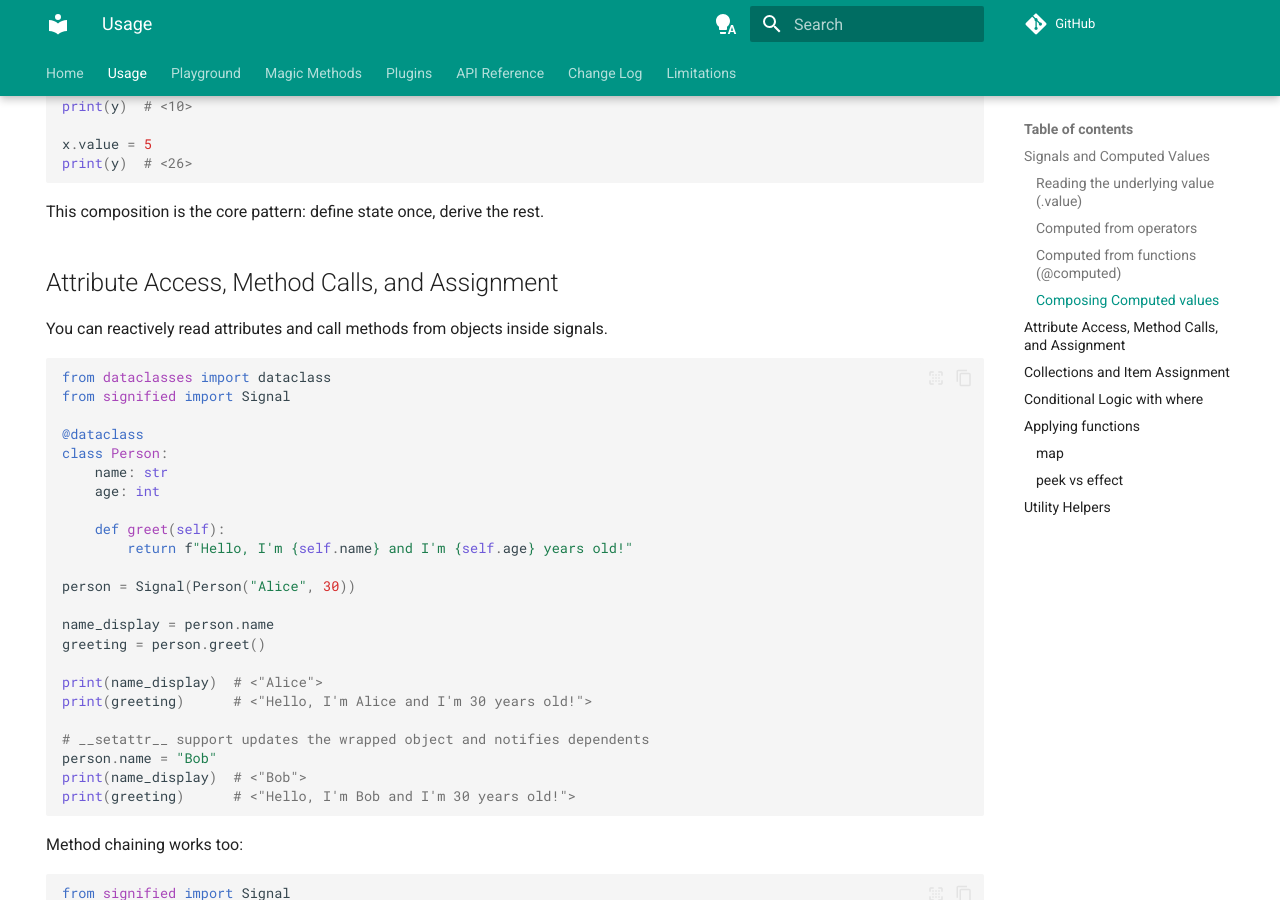
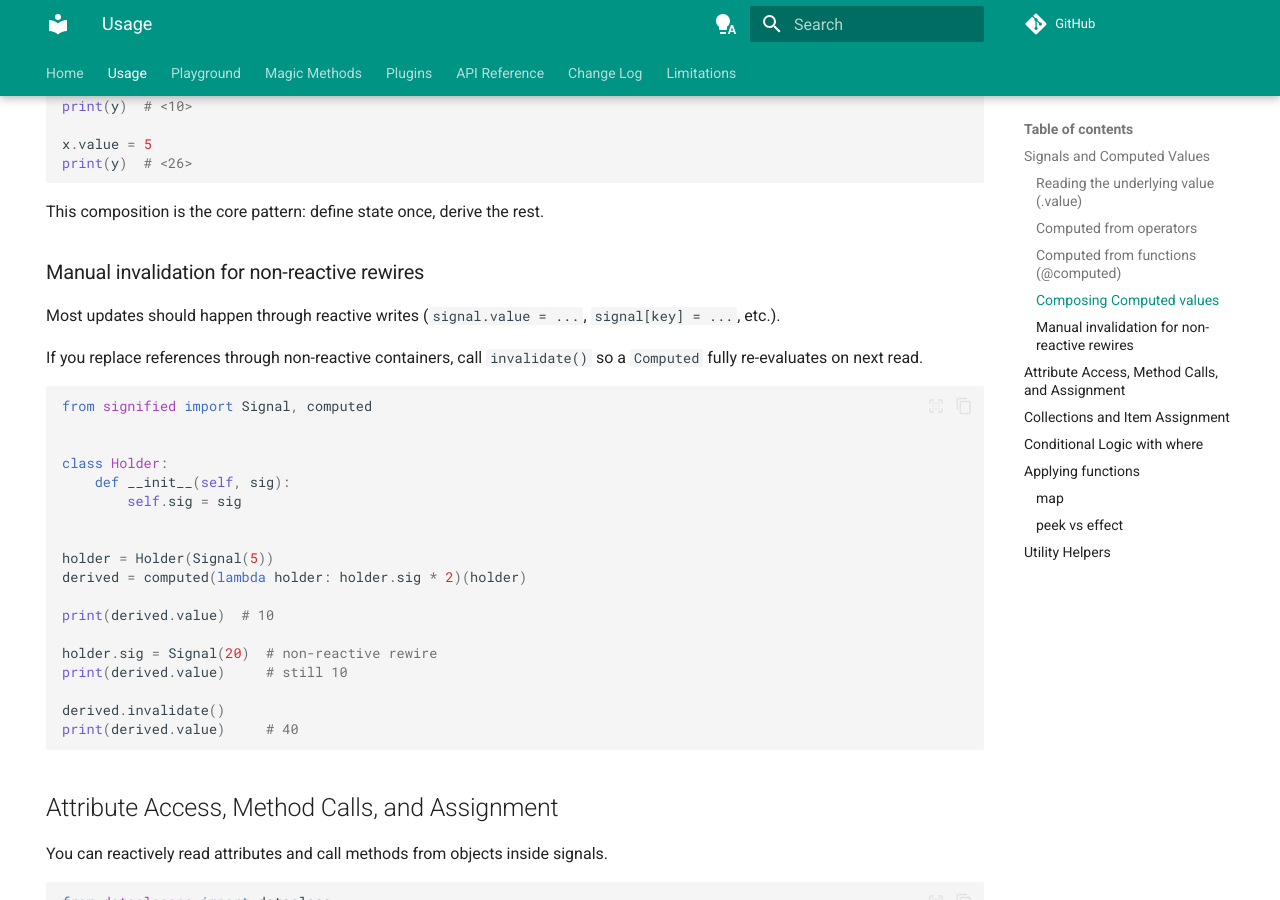
Before and after one commit to dougmercer/signified, an MkDocs documentation site: the page built from docs/usage.md, in a window 1280 px wide and 900 px high, scrolled down 1823 px. Built offline with MkDocs 1.6.1 and Material for MkDocs 9.7.7, drawn with Linux system fonts in a browser that asks for light colours; comment, search, counter and statistics services are not loaded; the version menu is left out.

Commit message:
change log and usage

````diff
--- a/docs/usage.md
+++ b/docs/usage.md
@@ -93,6 +93,33 @@ print(y)  # <26>
 ```
 
 This composition is the core pattern: define state once, derive the rest.
+
+### Manual invalidation for non-reactive rewires
+
+Most updates should happen through reactive writes (`signal.value = ...`, `signal[key] = ...`, etc.).
+
+If you replace references through non-reactive containers, call `invalidate()` so a `Computed` fully re-evaluates on next read.
+
+```python
+from signified import Signal, computed
+
+
+class Holder:
+    def __init__(self, sig):
+        self.sig = sig
+
+
+holder = Holder(Signal(5))
+derived = computed(lambda holder: holder.sig * 2)(holder)
+
+print(derived.value)  # 10
+
+holder.sig = Signal(20)  # non-reactive rewire
+print(derived.value)     # still 10
+
+derived.invalidate()
+print(derived.value)     # 40
+```
 
 ## Attribute Access, Method Calls, and Assignment
 
````
Also changed, not shown: docs/changes.md (+10 -0 lines).
